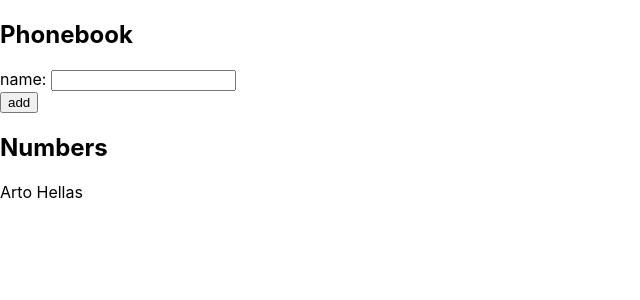
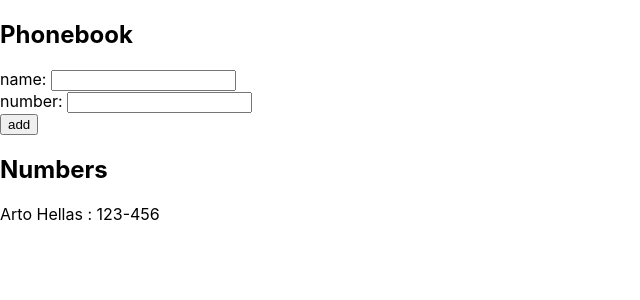
Before and after one commit to aHojo/fullstackopen, a React (Create React App) app in the folder part2/phonebook/: page / in a window 1280 px wide. Shown: the top 300 px of the page, without its empty margins (0-640 px from the left). Built offline with nearby package versions, Linux system fonts and the light colour scheme.

Commit message:
Can set a number

```diff
--- a/part2/phonebook/src/App.js
+++ b/part2/phonebook/src/App.js
@@ -13,36 +13,40 @@ function utilCheckIfNameExists(newName, persons) {
 }
 const App = () => {
   const [ persons, setPersons ] = useState([
-    { name: 'Arto Hellas' }
+    { name: 'Arto Hellas', number: "123-456" }
   ])
   const [ newName, setNewName ] = useState('')
+  const [ newNumber, setNumber ] = useState('')
 
   const handleSubmit = (e) => {
     e.preventDefault();
     if (!utilCheckIfNameExists(newName, persons)){
       setPersons(
-        [...persons, {name: newName}]
+        [...persons, {name: newName, number: newNumber}]
       );
       setNewName('');
+      setNumber('');
     } else {
       alert(`${newName}  already exists`)
     }
 
   }
-  const handleChange = (e) => setNewName(e.target.value)
+  const handleChange = (e) => e.target.name === 'name' ? setNewName(e.target.value) : setNumber(e.target.value)
   return (
     <div>
       <h2>Phonebook</h2>
       <form onSubmit={handleSubmit}>
         <div>
-          name: <input value={newName} onChange={handleChange} />
+          name: <input name="name" value={newName} onChange={handleChange} />
+          <br />
+          number: <input name="number" value={newNumber} onChange={handleChange} />
         </div>
         <div>
           <button type="submit">add</button>
         </div>
       </form>
       <h2>Numbers</h2>
-      {persons.map(person => <p key={person.name}>{person.name}</p>)}
+      {persons.map(person => <p key={person.name}>{person.name} : {person.number}</p>)}
     </div>
   )
 }
```
